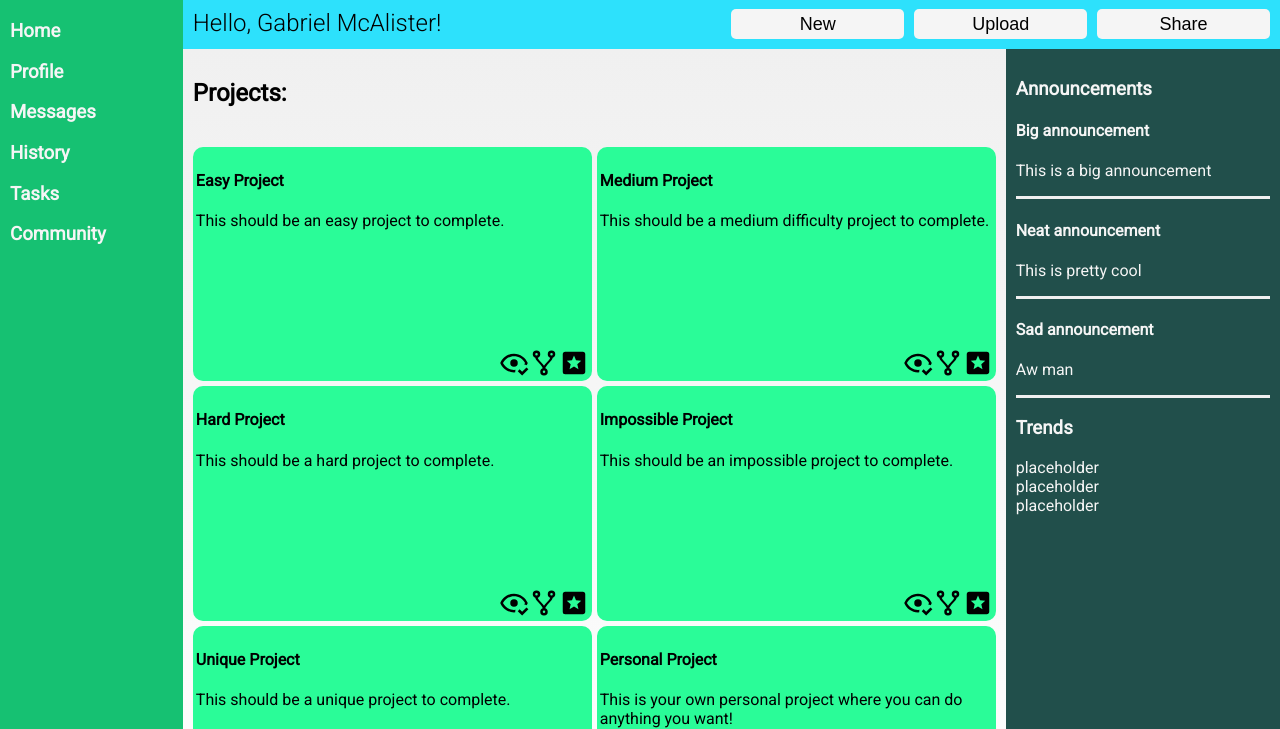
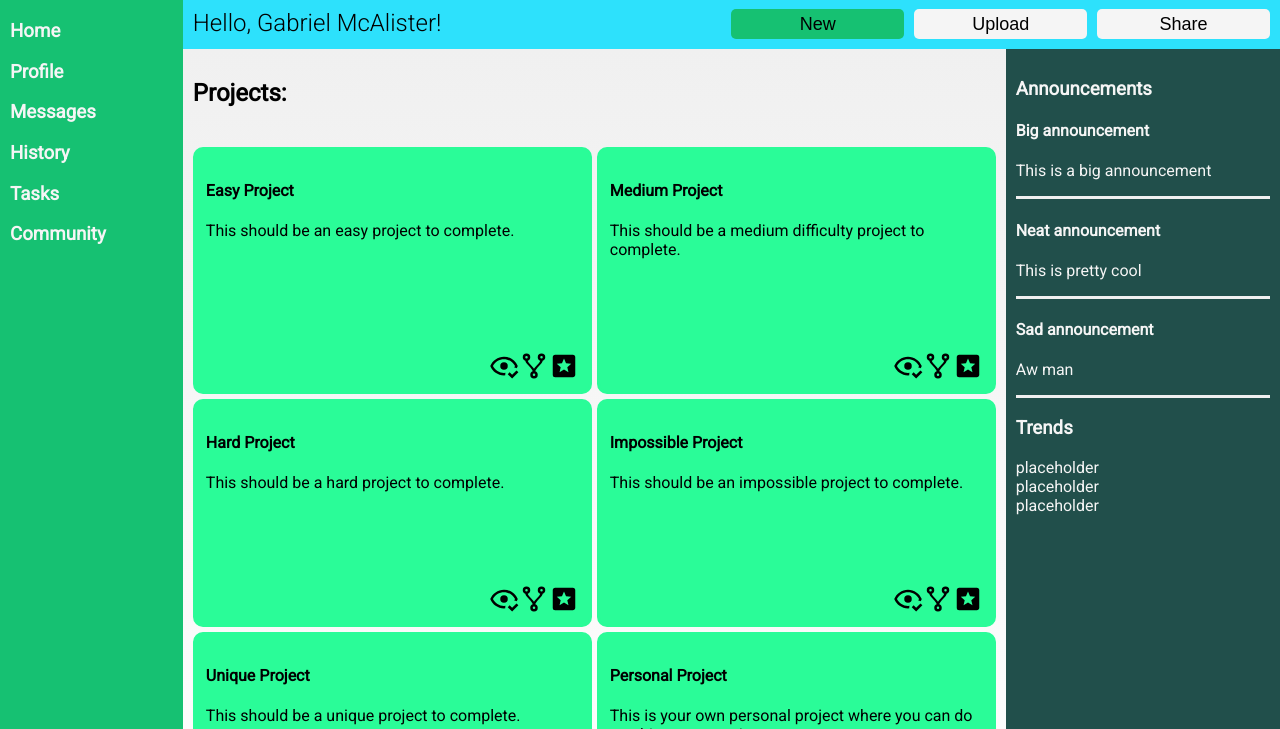
Before and after one commit to gmcalis1/Dashboard-Project, a plain HTML site: page index.html in a window 1280 px wide. Both pictures are taken after a click on the button "New". Shown: the part 71-800 px from the top of the page. Drawn offline with Linux system fonts and the light colour scheme.

Commit message:
Minor styling changes

```diff
--- a/styles.css
+++ b/styles.css
@@ -89,6 +89,9 @@ a{
     background-color: rgb(194, 194, 194);
     transition: 0.4s;
 }
+.actionButton:focus{
+    background-color: #16C172;
+}
 .content{
     grid-area: 2/2/3/3;
     background-image: linear-gradient(to bottom, #f0f0f0, #ffffff);
@@ -112,6 +115,7 @@ a{
     border: 3px solid #2AFC98;
     border-radius: 10px;
     background-color: #2AFC98;
+    padding: 10px;
     display: flex;
     flex-direction: column;
     justify-content: space-between;
```
